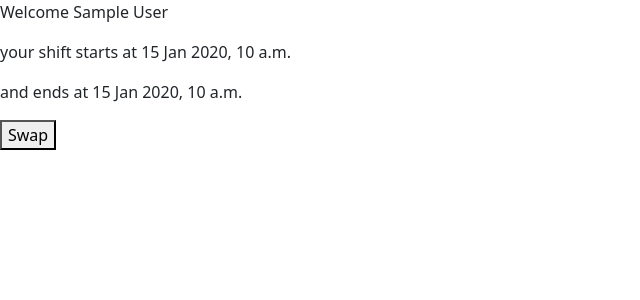
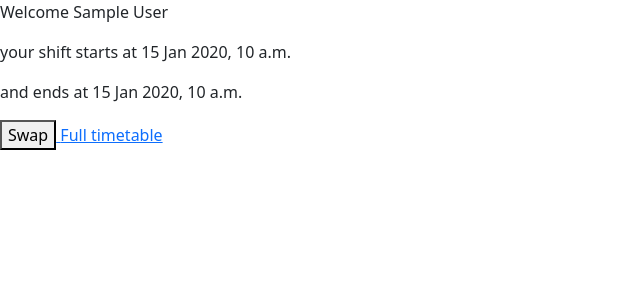
Before and after one commit to Clock-In/Clock-In, a Django app: page /my_shift/1/ in a window 1280 px wide. Shown: the part 56-356 px from the top of the page, without its empty margins (0-640 px from the left). Run offline with Django 5.2, Linux system fonts and the light colour scheme; tables that the repository leaves empty hold one stand-in row (values such as "Sample post"); parts of the project's set-up code (start-up, migrations or seed data) failed here and were passed over.

Commit message:
Return to full timetable from shift overview

```diff
--- a/app/templates/user/myshift.html
+++ b/app/templates/user/myshift.html
@@ -10,8 +10,9 @@
     <p>Welcome {{shift.assigned_to}}</p>
     <p>your shift starts at {{shift.start_at}}</p>
     <p>and ends at {{shift.end_at}}</p>
-    <a href="/shift/{{shift.id}}/swap">
+    <a href="{% url 'swap_request' pk=shift.id%}">
         <button>Swap</button>
     </a>
+    <a href="{% url 'timetable' %}">Full timetable</a>
 </body>
 </html>
```
